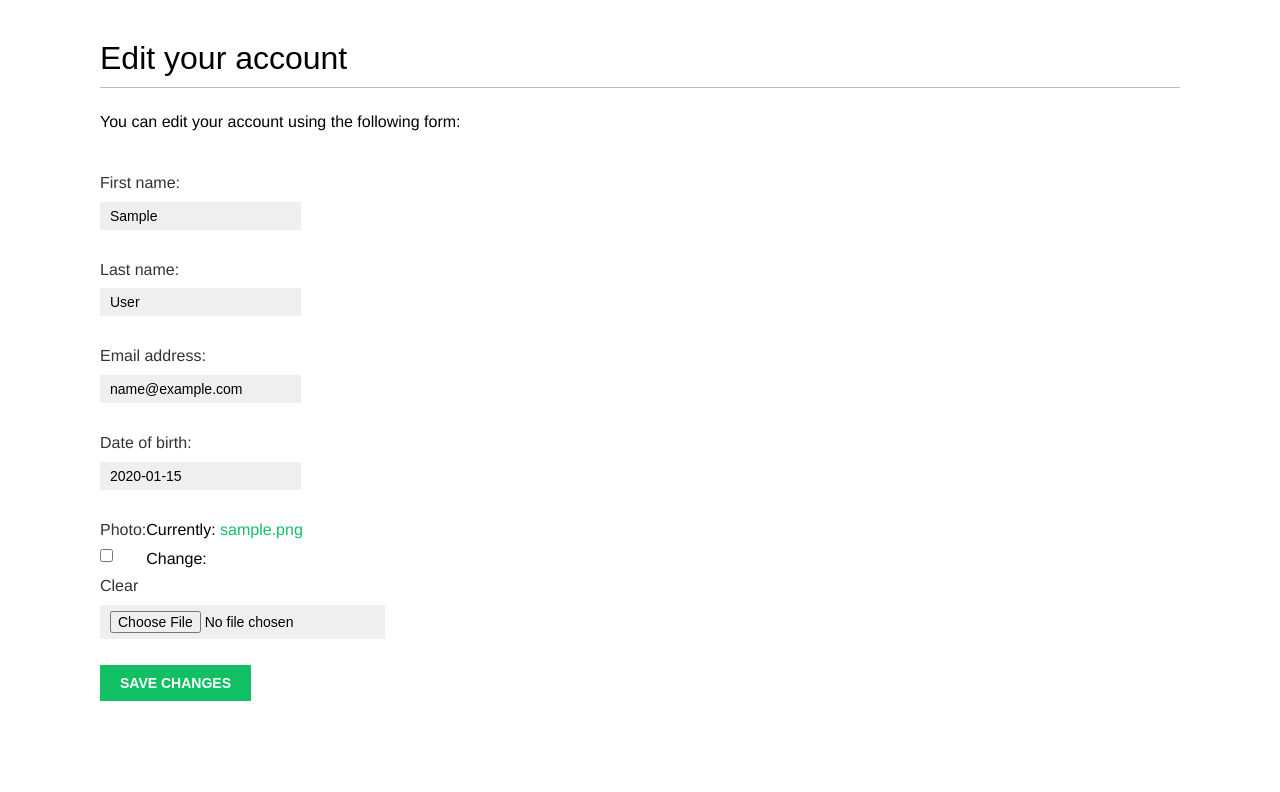
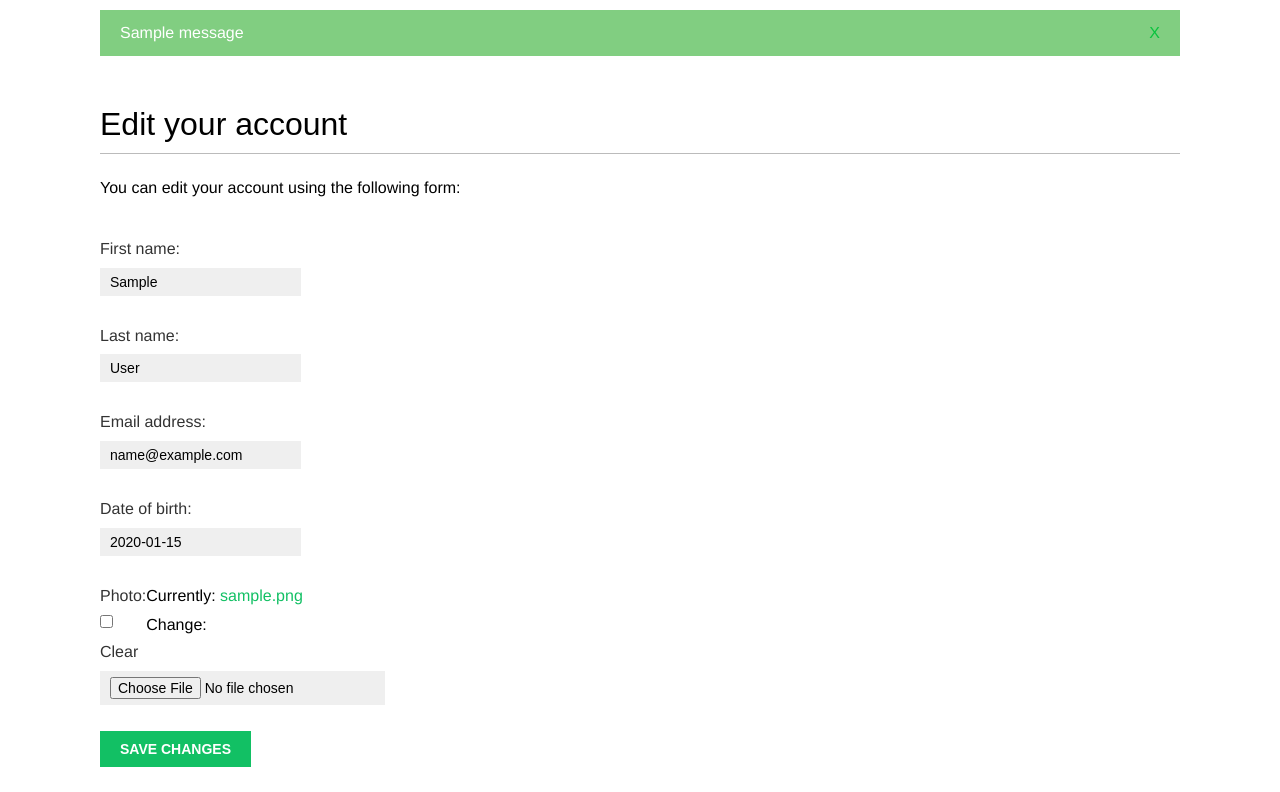
Before and after one commit to angelacpd/bookmarks, a Django app: page /account/edit/ in a window 1280 px wide. Shown: the part 48-840 px from the top of the page. Before the commit the page ends 749 px from the top, so only its background shows below. Run offline with Django 3.2, Linux system fonts and the light colour scheme; a user stored in the database is signed in; tables that the repository leaves empty hold one stand-in row (values such as "Sample post"); one stand-in notice (Sample message) is shown; some web fonts are replaced.

Commit message:
Added success and error messages to the view 'edit user'.

```diff
--- a/account/templates/base.html
+++ b/account/templates/base.html
@@ -30,6 +30,16 @@
             {% endif %}
         </span>
     </div>
+    {% if messages %}
+        <ul class="messages">
+            {% for message in messages %}
+                <li class="{{ message.tags }}">
+                    {{ message|safe }}
+                    <a href="#" class="close">X</a>
+                </li>
+            {% endfor %}
+        </ul>
+    {% endif %}
     <div id="content">
         {% block content %}
         {% endblock %}
--- a/account/views.py
+++ b/account/views.py
@@ -1,3 +1,4 @@
+from django.contrib import messages
 from django.contrib.auth import authenticate, login
 from django.contrib.auth.decorators import login_required
 from django.http import HttpResponse
@@ -58,6 +59,10 @@ def edit(request):
                                        files=request.FILES)
         if user_form.is_valid() and profile_form.is_valid():
             user_form.save()
+            profile_form.save()
+            messages.success(request, 'Profile updated successfully.')
+        else:
+            messages.error(request, 'Error updating your profile.')
     else:
         user_form = UserEditForm(instance=request.user)
         profile_form = ProfileEditForm(instance=request.user.profile)
```
